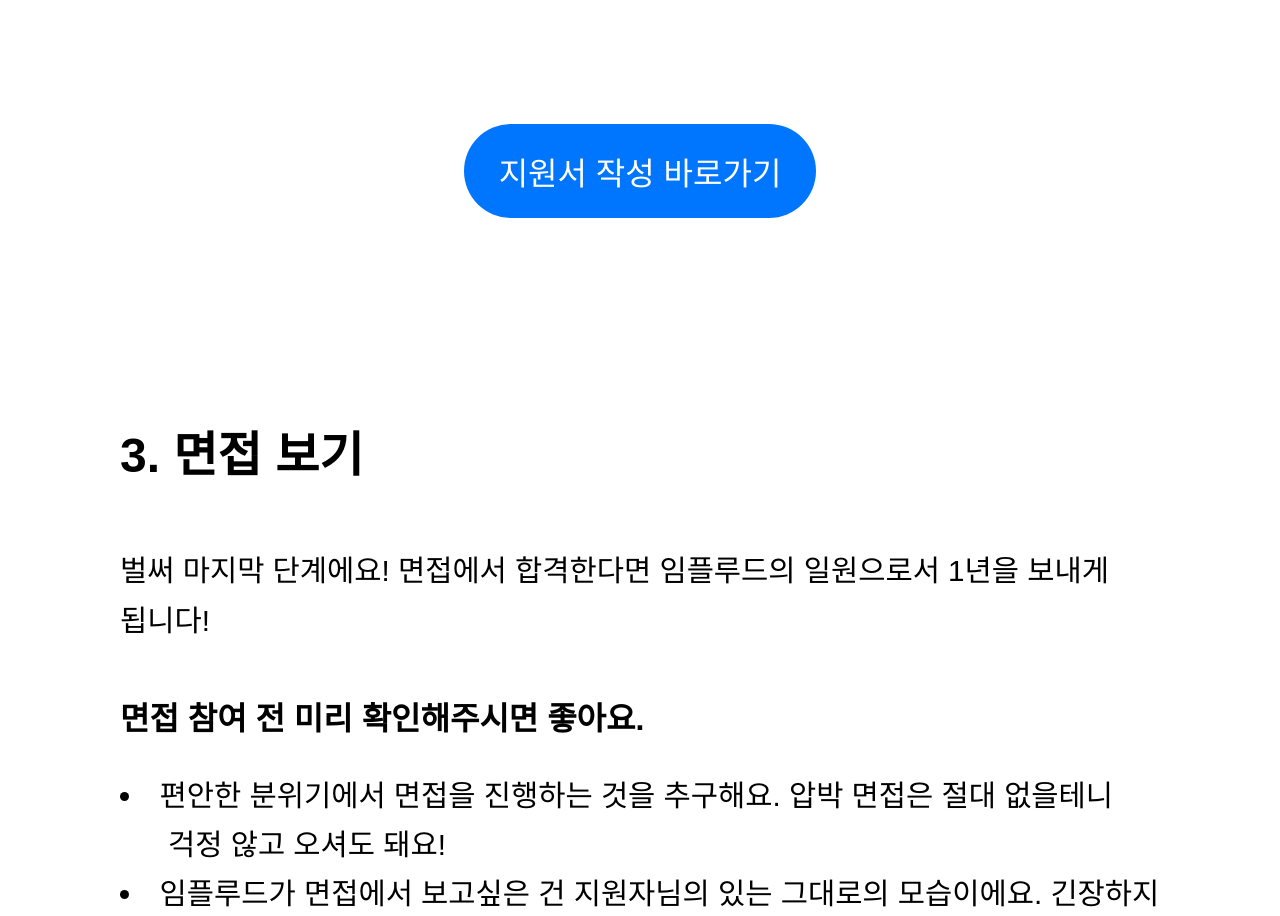
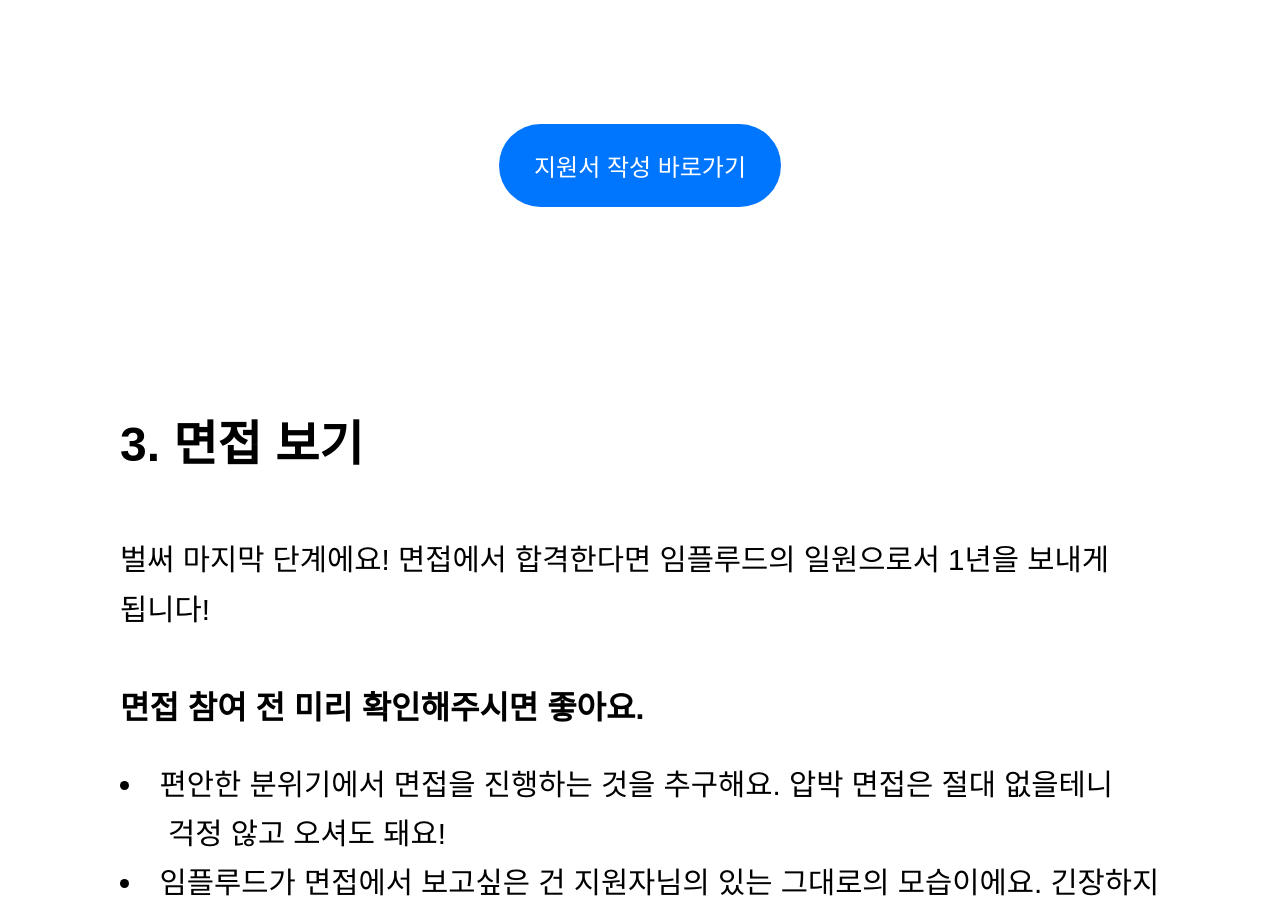
Before and after one commit to implude/implude-main-page, a React (Vite) app: page /recruit in a window 1280 px wide. Shown: the part 2820-3736 px from the top of the page. Built offline with nearby package versions, Linux system fonts and the light colour scheme; a web font is replaced by a local one.

Commit message:
recruit 지원서 링크 수정

```diff
--- a/src/pages/Recruit/RecruitPage.jsx
+++ b/src/pages/Recruit/RecruitPage.jsx
@@ -89,7 +89,7 @@
         </Col>
         <Row justify="center">
           <ApplyButton>
-            <Description style={{ color: 'white' }}>지원서 작성 바로가기</Description>
+            <Link to="https://surfing.dimigo.in/circle/65e0b0a9160ba664e8e7518e/" style={{ color: 'white' }}>지원서 작성 바로가기</Link>
           </ApplyButton>
         </Row>
       </Col>
@@ -364,6 +364,7 @@
   background: var(--brand-500);
   cursor: pointer;
   transition: all 0.3s ease-in-out;
+  font-size: 1.5rem;
   &: hover {
     background: var(--brand-600);
   }
```
